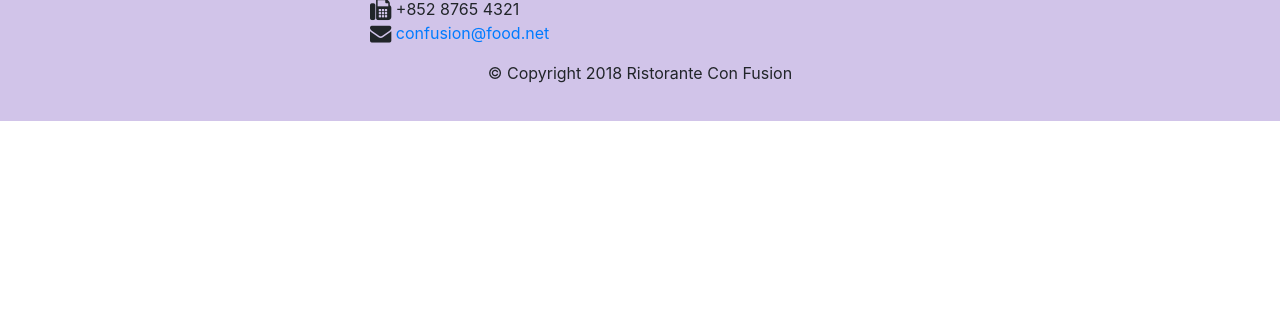
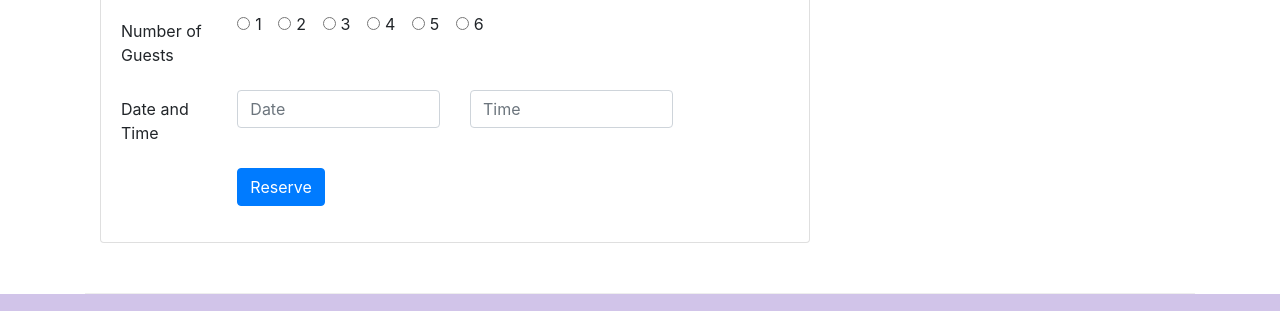
Before and after one commit to Sunilshah-7/Learning-Bootstrap, a website: page index.html in a window 1280 px wide. Shown: the part 1664-1975 px from the top of the page. Before the commit the page ends 1785 px from the top, so only its background shows below. Drawn offline with nearby package versions, Linux system fonts and the light colour scheme.

Commit message:
Bootstrap Assignment 2

```diff
--- a/index.html
+++ b/index.html
@@ -39,8 +39,11 @@
                     <h1>Ristorante con Fusion</h1>
                     <p>We take inspiration from the World's best cuisines, and create a unique fusion experience. Our lipsmacking creations will tickle your culinary senses!</p>
                 </div>
-                <div class="col-12 col-sm align-self-center">
+                <div class="col-12 col-sm-3 align-self-center">
                     <img src="img/logo.png" class="img-fluid">
+                </div>
+                <div class="col-12 col-sm-3 align-self-center">
+                    <a href="#reserve" class="btn btn-block btn-warning">Reserve Table</a>
                 </div>
             </div>
         </div>
@@ -71,12 +74,13 @@
             </div>
             <div class="col col-sm col-md">
                 <div class="media">
+                    <div class="media-body">
+                        <h2 class="mt-0">Weekend Grand Buffet<span class="badge badge-danger">NEW</span></h2>
+                        <p class="d-none d-sm-block">Featuring mouthwatering combinations with a choice of five different salads, six enticing appetizers, six main entrees and five choicest desserts. Free flowing bubbly and soft drinks. All for just $19.99 per person </p>
+                    </div>
                     <img class="d-flex ml-3 img-thumbnail align-self-center"
                         src="img/buffet.png" alt="Buffet">
-                    <div class="media-body">
-                        <h2 class="mt-0">Weekend Grand Buffet</h2>
-                        <p class="d-none d-sm-block">Featuring mouthwatering combinations with a choice of five different salads, six enticing appetizers, six main entrees and five choicest desserts. Free flowing bubbly and soft drinks. All for just $19.99 per person </p>
-                    </div>
+
                 </div>
             </div>
         </div>
@@ -93,6 +97,55 @@
                         <h2 class="mt-0">Alberto Somayya</h2>
                         <h4>Executive Chef</h4>
                         <p class="d-none d-sm-block">Award winning three-star Michelin chef with wide International experience having worked closely with whos-who in the culinary world, he specializes in creating mouthwatering Indo-Italian fusion experiences. </p>
+                    </div>
+                </div>
+            </div>
+        </div>
+        <hr>
+        <div class="row row-content" id="reserve">
+            <div class="col-12 col-sm-8">
+                <div class="card align-self-center">
+                    <h3 class="card-header bg-warning text-white">Reserve a table</h3>
+                    <div class="card-body">
+                        <form id="reserve">
+                            <div class="form-group row ">
+                                <label for="guests" class="col-md-2 col-form-label">Number of Guests</label>
+                                <div class="col-md-8 ">
+                                    <div class="form-check-inline">
+                                        <input type="radio" class="form-check-input" name="guests">1
+                                    </div>
+                                    <div class="form-check-inline">
+                                        <input type="radio" class="form-check-input" name="guests">2
+                                    </div>
+                                    <div class="form-check-inline">
+                                        <input type="radio" class="form-check-input" name="guests">3
+                                    </div>
+                                    <div class="form-check-inline">
+                                        <input type="radio" class="form-check-input" name="guests">4
+                                    </div>
+                                    <div class="form-check-inline">
+                                        <input type="radio" class="form-check-input" name="guests">5
+                                    </div>
+                                    <div class="form-check-inline">
+                                        <input type="radio" class="form-check-input" name="guests">6
+                                    </div>
+                                </div>
+                            </div>
+                            <div class="form-group row">
+                                <label for="dateandtime" class="col-md-2 col-form-label">Date and Time</label>
+                                <div class="col-md-4">
+                                    <input type="tel" class="form-control" id="date" name="dateandtime" placeholder="Date">
+                                </div>
+                                <div class="col-md-4">
+                                    <input type="tel" class="form-control" id="time" name="dateandtime" placeholder="Time">
+                                </div>
+                            </div>
+                            <div class="form-group row">
+                                <div class="offset-md-2 col-md-8">
+                                    <button type="submit" class="btn btn-primary">Reserve</button>
+                                </div>
+                            </div>
+                        </form>
                     </div>
                 </div>
             </div>
```
